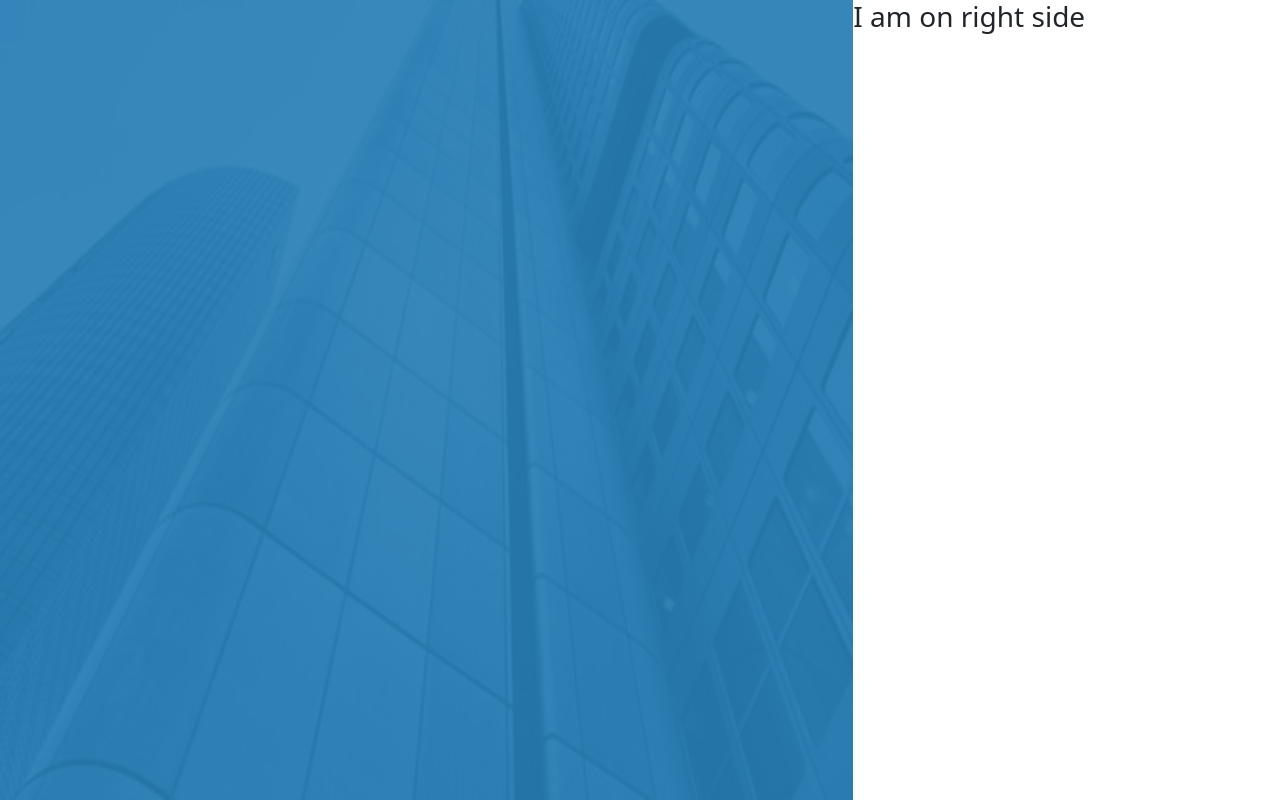
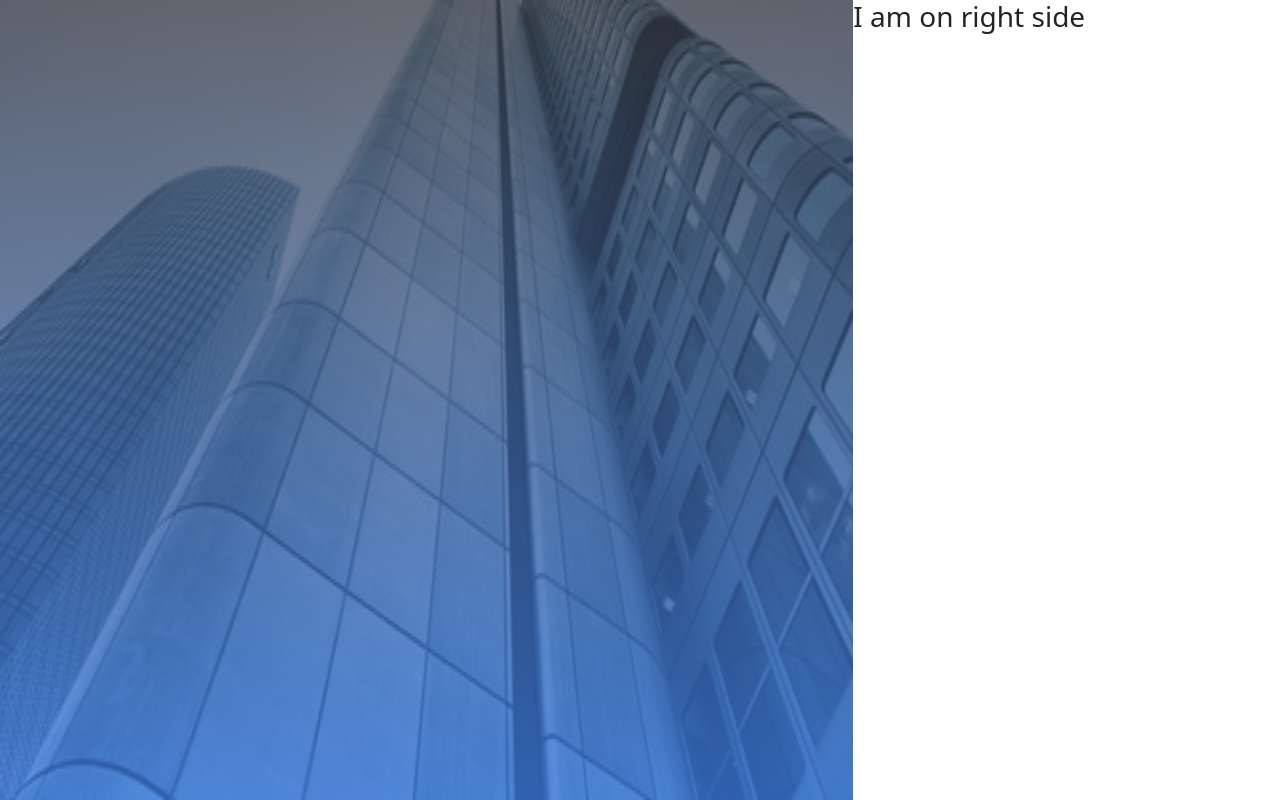
Before and after one commit to HasibGit/Form_Builder, an Angular app: page / in a window 1280 px wide. Built offline with nearby package versions, Linux system fonts and the light colour scheme.

Commit message:
Image overlay done

```diff
--- a/src/app/app.component.css
+++ b/src/app/app.component.css
@@ -7,6 +7,7 @@
     top: 0;
     width: 100%;
     height: 100%;
-    background-color: rgba(41,128,185,0.9);
+    background: linear-gradient(to bottom, #373B44, #4286f4);
+    opacity: 0.7;
     color: #fff;
 }
```
